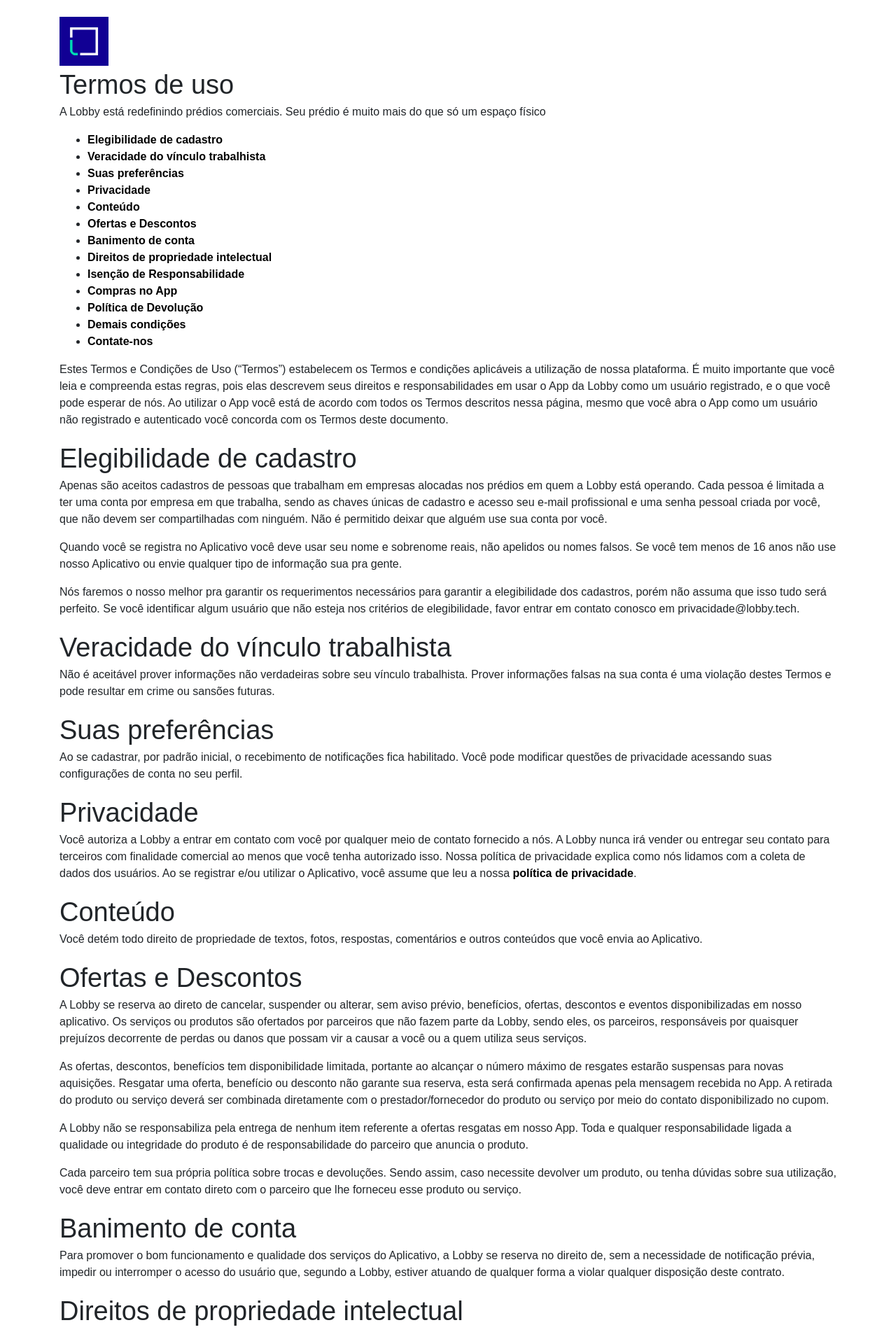
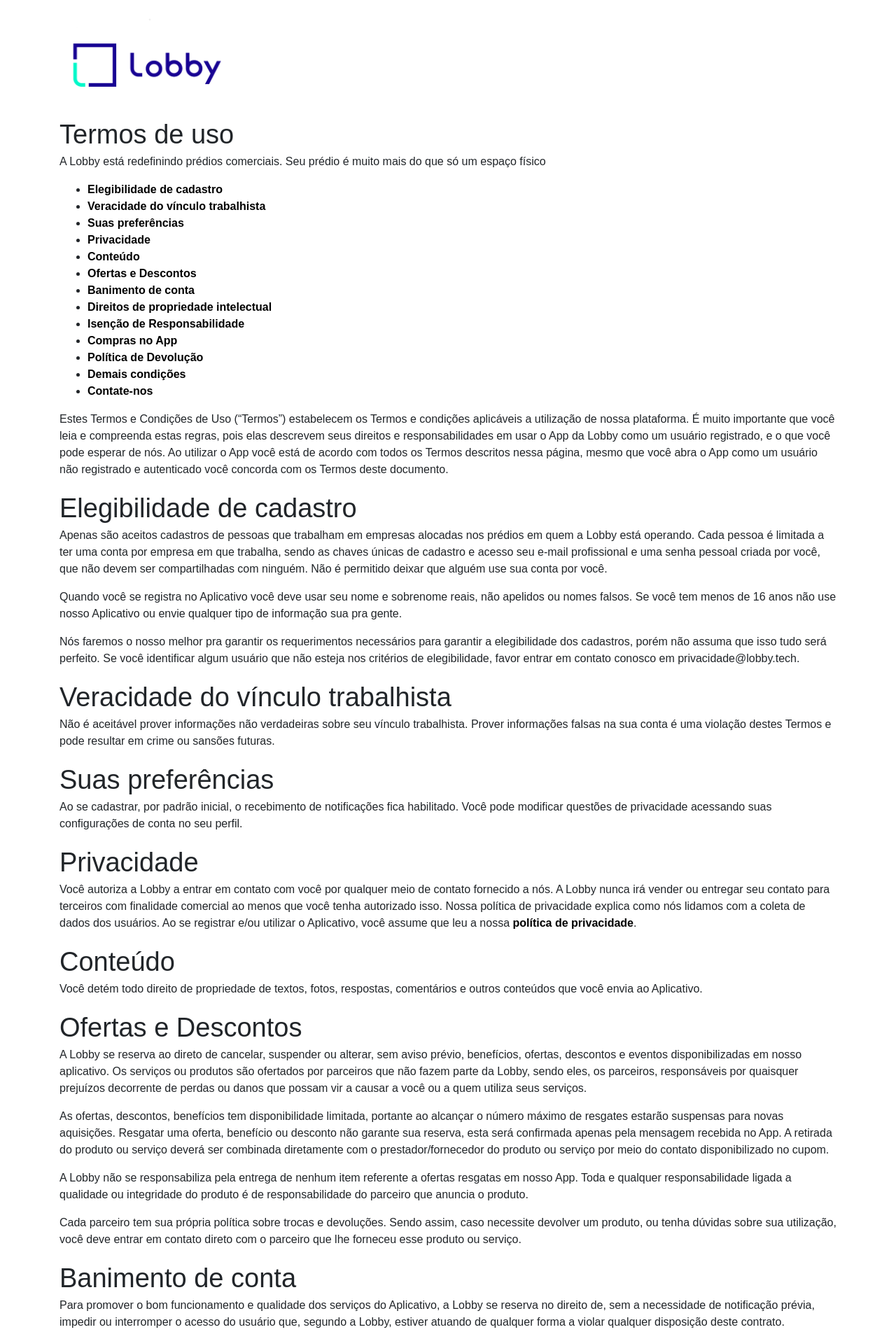
Before and after one commit to lobby-tech/lobby.tech, a Jekyll site: the page built from termos-de-uso/index.html, in a window 1280 px wide. Shown: the top 1903 px of the page at 70% size. Built offline with Jekyll 4.4.1, drawn with Linux system fonts in a browser that asks for light colours.

Commit message:
Changed terms-of-use and privacy-policy logos

```diff
--- a/_sass/layout/_header.scss
+++ b/_sass/layout/_header.scss
@@ -10,6 +10,10 @@
 
 .header-logo--sm {
   width: 70px;
+}
+
+.header-logo--lg {
+  width: 250px;
 }
 
 .header-headline {
--- a/politica-de-privacidade/index.html
+++ b/politica-de-privacidade/index.html
@@ -5,7 +5,7 @@
 <div class="container">
   <div class="row">
     <div class="col-12 col-md-12 col-lg-12 pt-4">
-      <img src="/assets/images/lobby-logo.png" class="header-logo--sm mb-2" alt="Lobby Logo">
+      <img src="/assets/images/icon-reverse.png" class="header-logo--lg mb-2" alt="Lobby Logo">
       <h1 class="font--xl">Política de privacidade</h1>
       <p><b>Cuidamos da sua privacidade. Temos o compromisso de preservá-la.</b> Convidamos você a ler nossa Política de Privacidade que estabelece o compromisso da Lobby ("Lobby", "nós") com a privacidade do usuário ("Você") do App ("App"). Antes de utilizar o App, você deve ler e compreender esta Política de Privacidade.</p>
       <ul>
--- a/termos-de-uso/index.html
+++ b/termos-de-uso/index.html
@@ -5,7 +5,7 @@
 <div class="container">
   <div class="row">
     <div class="col-12 col-md-12 col-lg-12 pt-4">
-      <img src="/assets/images/lobby-logo.png" class="header-logo--sm mb-2" alt="Lobby logo">
+      <img src="/assets/images/icon-reverse.png" class="header-logo--lg mb-2" alt="Lobby Logo">
       <h1 class="font--xl">Termos de uso</h1>
       <p>A Lobby está redefinindo prédios comerciais. Seu prédio é muito mais do que só um espaço físico </p>
       <ul>
```
Also changed, not shown: assets/images/icon-reverse.png (added).
